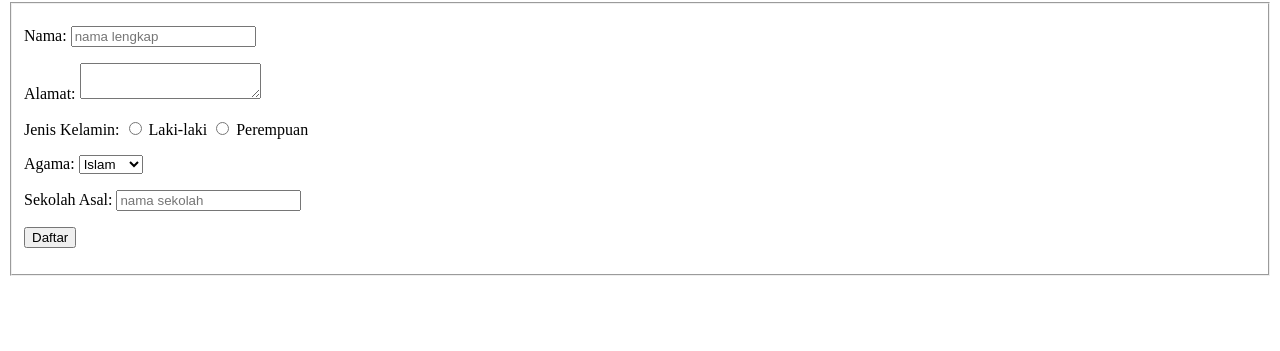
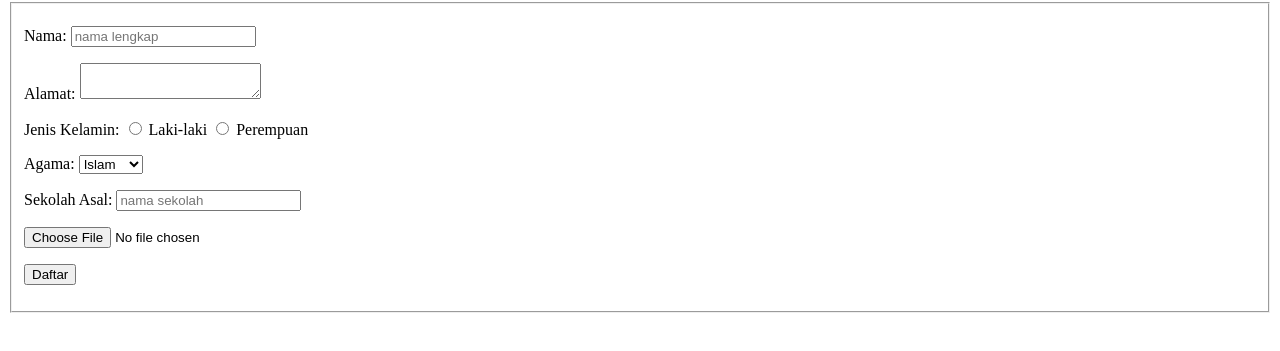
Before and after one commit to Ediganteng66/ediganteng, a plain HTML site: page index.html in a window 1280 px wide. Shown: the part 57-408 px from the top of the page. Drawn offline with Linux system fonts and the light colour scheme.

Commit message:
Update index.html

```diff
--- a/index.html
+++ b/index.html
@@ -40,6 +40,10 @@
             <label for="sekolah_asal">Sekolah Asal: </label>
             <input type="text" name="sekolah_asal" placeholder="nama sekolah" />
         </p>
+<p>
+<input type="file" name="berkas" />
+
+</p>
         <p>
             <input type="submit" value="Daftar" name="daftar" />
         </p>
```
